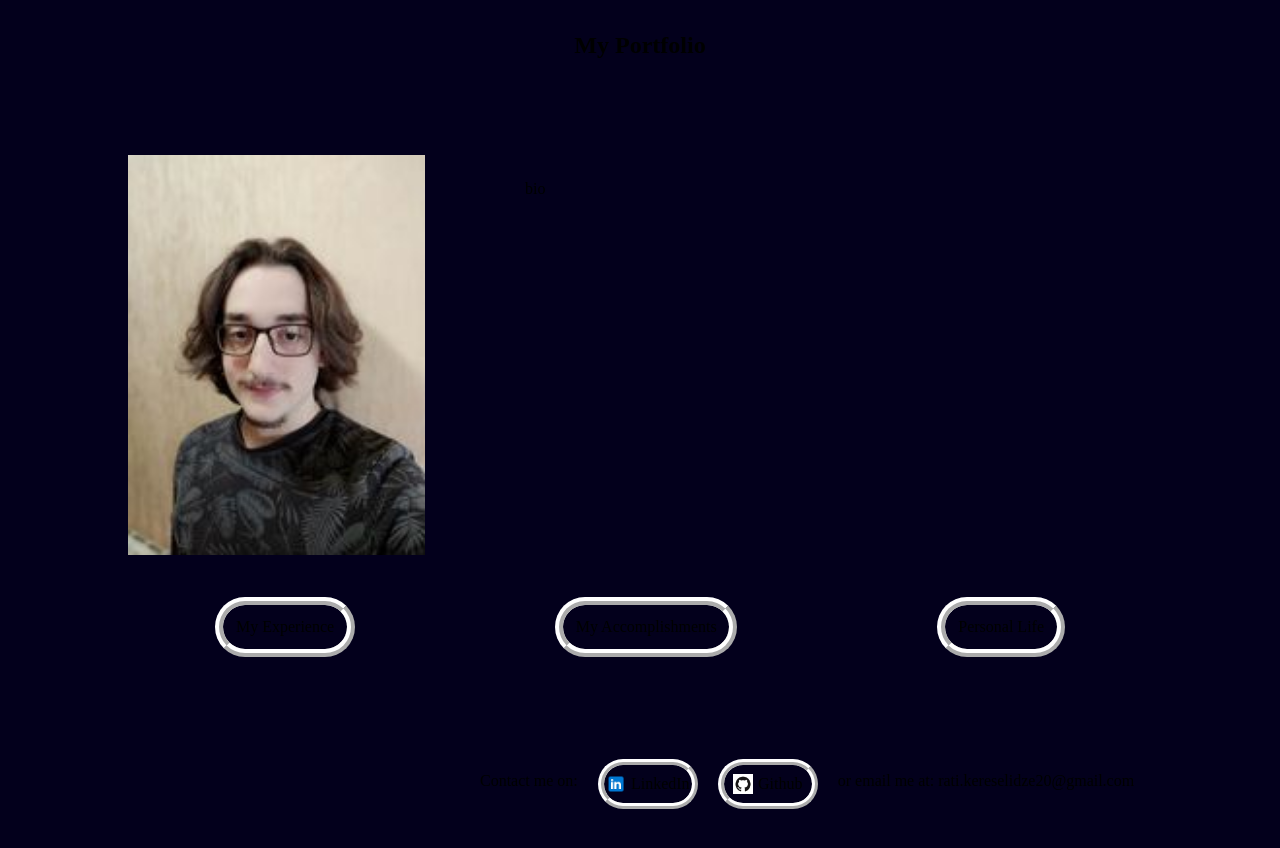
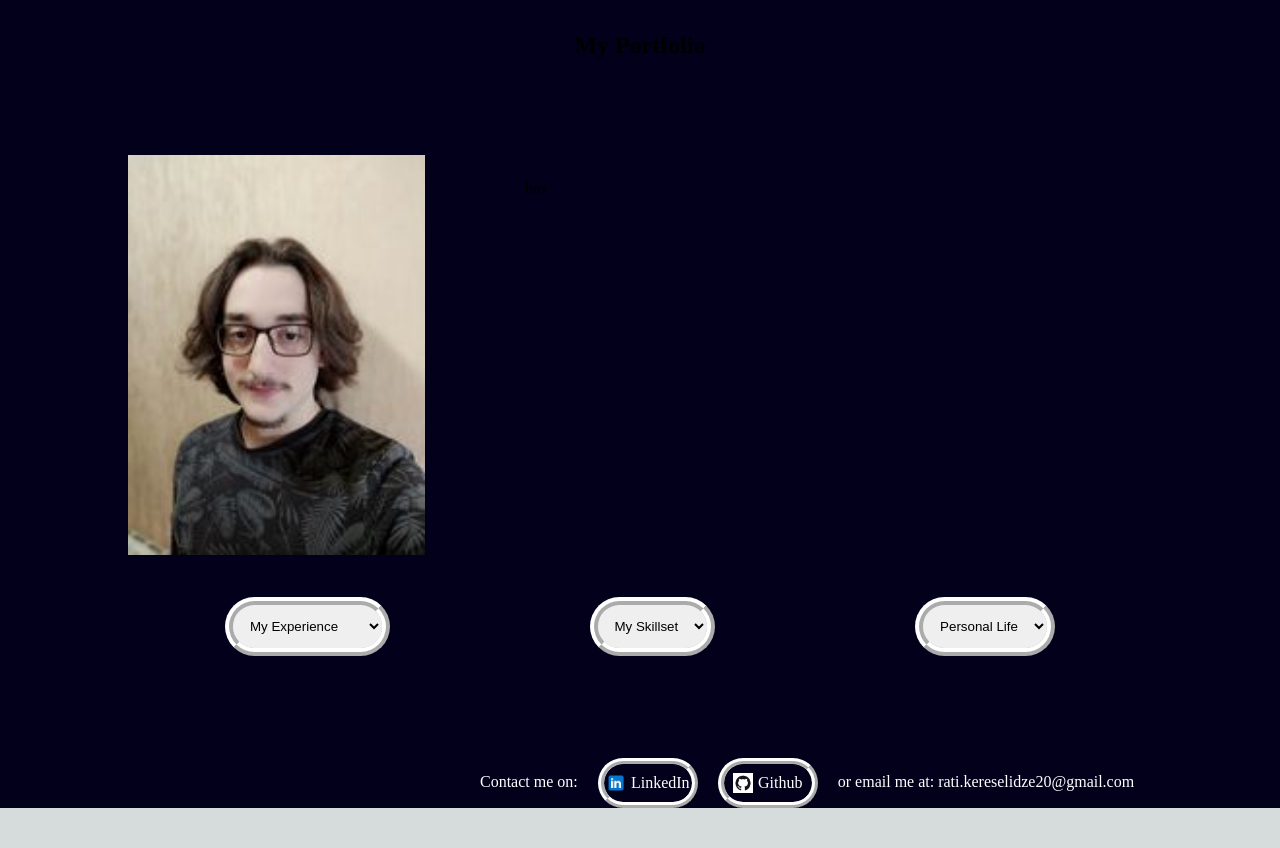
Before and after one commit to Ratiyoo/Website-1, a Next.js app in the folder thesis/: page /components/header in a window 1280 px wide. Shown: the top 848 px of the page. After the commit the page ends 808 px from the top, so only its background shows below. Built offline with nearby package versions, Linux system fonts and the light colour scheme.

Commit message:
dropdown commit

```diff
--- a/thesis/pages/components/header.tsx
+++ b/thesis/pages/components/header.tsx
@@ -1,32 +1,70 @@
 import styles from "@/styles/header.module.css";
 import Rati from "@/public/images/myPic.jpg";
-import Image from 'next/image'
+import Image from "next/image";
 import Github from "@/public/images/GitHub.png";
 import Linkedin from "@/public/images/linkedin.png";
 
 export default function Header(props: any) {
   return (
     <>
-
       <div className={styles.header_wrapper}>
-
         <div className={styles.title}>My Portfolio</div>
 
         <div className={styles.autobiogrophy}>
-          <div ><Image src={Rati} alt="MyImage"  className={styles.picture}/></div>
+          <div>
+            <Image src={Rati} alt="MyImage" className={styles.picture} />
+          </div>
           <div className={styles.bio}>bio</div>
         </div>
 
         <div className={styles.button_wrapper}>
-          <a className={styles.buttons}>My Experience</a>
-          <a className={styles.buttons}>My Accomplishments</a>
-          <a className={styles.buttons}>Personal Life</a>
+          <select name="dropdown" id="dropdown" className={styles.buttons}>
+            <option>My Experience</option>
+            <option>info</option>
+            <option>info</option>
+            <option>
+              <a>Click to see more</a>
+            </option>
+          </select>
+
+          <select className={styles.buttons}>
+            <option>My Skillset</option>
+            <option>info</option>
+            <option>info</option>
+            <option>info</option>
+          </select>
+          <select className={styles.buttons}>
+            <option>Personal Life</option>
+            <option>info</option>
+            <option>info</option>
+            <option>info</option>
+          </select>
         </div>
         <div className={styles.contact_wrapper}>
           <div className={styles.contact_text}>Contact me on:</div>
-          <a href="https://www.linkedin.com/in/rati-kereselidze-729969250/" className={styles.contacts}><Image src={Linkedin} alt="LinkedinLogo"  className={styles.contact_image}/> LinkedIn</a>
-          <a href= "https://github.com/Ratiyoo" className={styles.contacts}><Image src={Github} alt="GithubLogo"  className={styles.contact_image}/> Github</a>
-          <div className={styles.contact_text}> or email me at: rati.kereselidze20@gmail.com</div>
+          <a
+            href="https://www.linkedin.com/in/rati-kereselidze-729969250/"
+            className={styles.contacts}
+          >
+            <Image
+              src={Linkedin}
+              alt="LinkedinLogo"
+              className={styles.contact_image}
+            />{" "}
+            LinkedIn
+          </a>
+          <a href="https://github.com/Ratiyoo" className={styles.contacts}>
+            <Image
+              src={Github}
+              alt="GithubLogo"
+              className={styles.contact_image}
+            />{" "}
+            Github
+          </a>
+          <div className={styles.contact_text}>
+            {" "}
+            or email me at: rati.kereselidze20@gmail.com
+          </div>
         </div>
       </div>
     </>
--- a/thesis/styles/header.module.css
+++ b/thesis/styles/header.module.css
@@ -1,7 +1,7 @@
 .header_wrapper {
   height: 100%;
   width: 100%;
-  background-color: #03001C;
+  background-color: #03001c;
   display: flex;
   flex-direction: column;
 }
@@ -13,14 +13,14 @@
   font-weight: bold;
 }
 .autobiogrophy {
- margin-left: 10%;
- margin-top: 5%;
- margin-bottom: 3%;
+  margin-left: 10%;
+  margin-top: 5%;
+  margin-bottom: 3%;
   display: flex;
   flex-direction: row;
   gap: 100px;
 }
-.button_wrapper{
+.button_wrapper {
   width: 100%;
   justify-content: center;
   margin-bottom: 8%;
@@ -28,33 +28,34 @@
   flex-direction: row;
   gap: 200px;
 }
-.buttons{
+.buttons {
   padding: 1% 1% 1% 1%;
   border: 8px;
   border-radius: 50px;
   border-color: white;
   border-style: ridge;
 }
-.buttons:hover{
+.buttons:hover {
   cursor: pointer;
 }
-.picture{
+.picture {
   width: auto;
   height: 400px;
 }
 
-.bio{
+.bio {
   margin-top: 25px;
 }
-.contact_wrapper{
-  height: 200px;
+.contact_wrapper {
+  color: white;
+  height: 50px;
   width: 800px;
   display: flex;
   flex-direction: row;
   gap: 20px;
   margin-left: auto;
 }
-.contacts{
+.contacts {
   display: flex;
   flex-direction: row;
   height: 50px;
@@ -67,13 +68,13 @@
   align-items: center;
   justify-content: center;
 }
-.contacts:hover{
+.contacts:hover {
   cursor: pointer;
 }
-.contact_text{
-  margin-top: 12.5px;
+.contact_text {
+  margin-top: 1.8%;
 }
-.contact_image{
+.contact_image {
   height: 20px;
   width: auto;
 }
```
